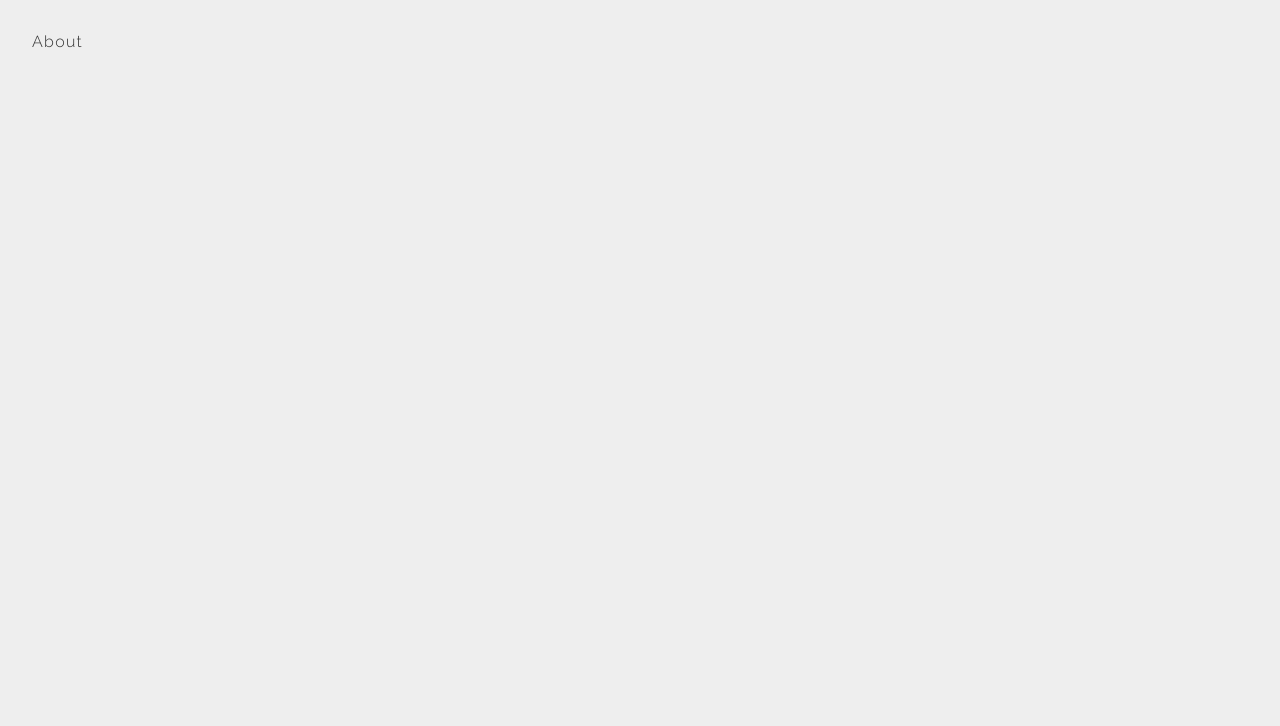
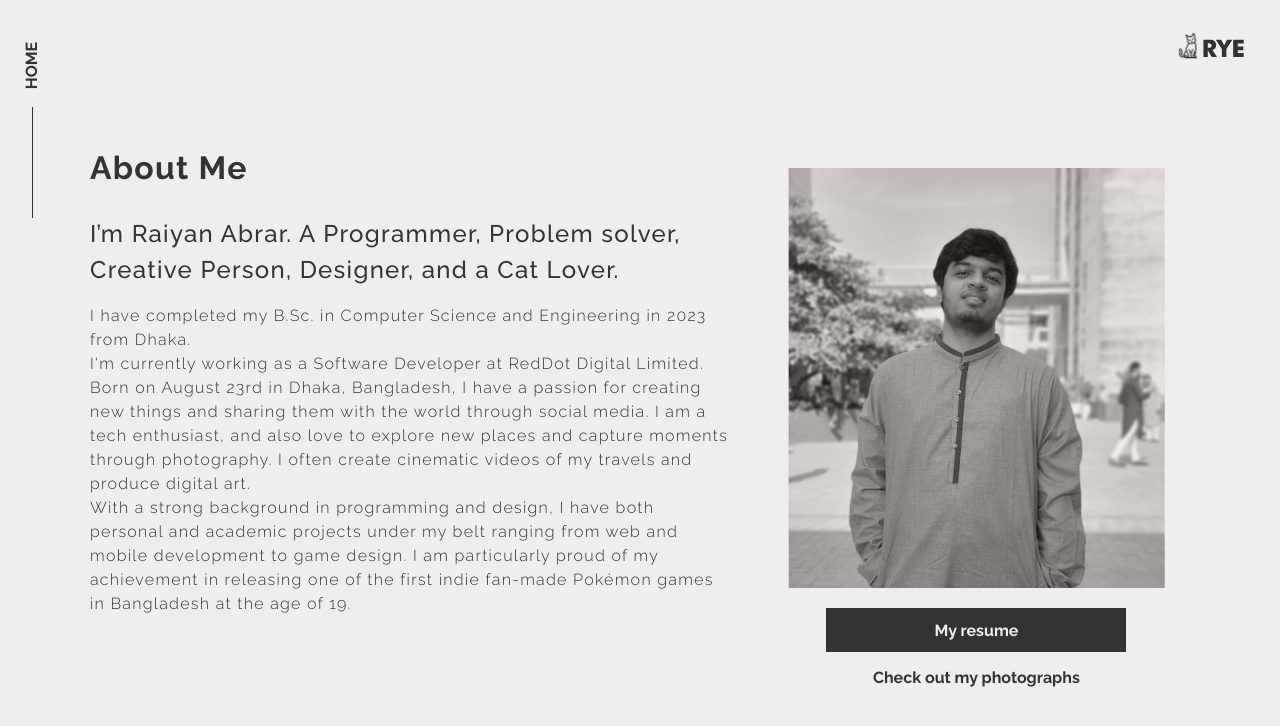
Before and after one commit to darkluminance/portfolio-redesign-nextjs, a Next.js app: page /about in a window 1280 px wide. Shown: the top 726 px of the page. Built offline with nearby package versions, Linux system fonts and the light colour scheme.

Commit message:
Commit 01
Added About Page,
Fixed some overall styles

```diff
--- /dev/null
+++ b/src/app/about.css
@@ -0,0 +1,76 @@
+.aboutTextContent {
+	max-width: 80vw;
+	line-height: 1.5;
+
+	#p1 {
+		font-size: var(--fs-500);
+		font-weight: var(--fw-500);
+		margin-bottom: 1rem;
+	}
+}
+
+.aboutSideContent {
+	margin-bottom: 2rem;
+
+	.aboutMyPic {
+		margin-top: 1.5rem;
+	}
+	.aboutMyPic img {
+		width: 80vw;
+		height: auto;
+	}
+
+	.aboutResume {
+		margin-top: 1rem;
+
+		.aboutResumeBtn {
+			background-color: var(--primary-dark-color);
+			color: var(--primary-color);
+			/* border: 2px solid var(--primary-color); */
+			border-radius: 0;
+			width: 300px;
+			height: 44px;
+			display: flex;
+			align-items: center;
+			justify-content: center;
+			transition: background-color 0.5s ease;
+		}
+		.aboutResumeBtn:hover {
+			background-color: var(--primary-color);
+			color: var(--primary-dark-color);
+			border: 2px solid var(--primary-dark-color);
+		}
+
+		.aboutMyPhotographyBtn {
+			font-weight: var(--fs-700);
+			text-align: center !important;
+		}
+	}
+}
+
+@media (min-width: 60rem) {
+	.aboutPage {
+	}
+	.aboutContainer {
+		display: grid;
+		grid-template-columns: 1.2fr 0.8fr;
+		gap: 2rem;
+		margin: 2rem;
+		max-width: var(--max-width-container);
+	}
+
+	.aboutSideContent {
+		margin: 0 auto;
+	}
+
+	.aboutMyPic img {
+		width: auto !important;
+		height: 420px !important;
+	}
+}
+
+@media (max-width: 60rem) {
+	.aboutResumeBtn {
+		width: 80vw !important;
+	}
+}
--- a/src/app/about/page.js
+++ b/src/app/about/page.js
@@ -1,3 +1,70 @@
+import Topnav from '@/components/Topnav';
+import '../about.css';
+import me from '../../assets/images/me.png';
+import Link from 'next/link';
+import Image from 'next/image';
+
 export default function About() {
-	return <div>About</div>;
+	return (
+		<>
+			<Topnav></Topnav>
+			<div className="page aboutPage flex-center-hor">
+				<div className="aboutContainer">
+					<div className="aboutTextContent">
+						<h1 className="pageHeader">About Me</h1>
+						<p id="p1">
+							I’m Raiyan Abrar. A Programmer, Problem solver, Creative Person,
+							Designer, and a Cat Lover.
+						</p>
+						<p id="p2">
+							I have completed my B.Sc. in Computer Science and Engineering in
+							2023 from Dhaka.
+							<br></br>
+							I'm currently working as a Software Developer at RedDot Digital
+							Limited.
+						</p>
+						<p id="p3">
+							Born on August 23rd in Dhaka, Bangladesh, I have a passion for
+							creating new things and sharing them with the world through social
+							media. I am a tech enthusiast, and also love to explore new places
+							and capture moments through photography. I often create cinematic
+							videos of my travels and produce digital art.
+						</p>
+						<p id="p4">
+							With a strong background in programming and design, I have both
+							personal and academic projects under my belt ranging from web and
+							mobile development to game design. I am particularly proud of my
+							achievement in releasing one of the first indie fan-made Pokémon
+							games in Bangladesh at the age of 19.
+						</p>
+					</div>
+					<div className="aboutSideContent">
+						<div className="aboutMyPic">
+							<Image src={me} alt="" />
+						</div>
+						<div className="aboutResume flex-center-hor">
+							{/* <NavLink to="/resume">
+									</NavLink> */}
+							<Link
+								href="https://drive.google.com/file/d/1VN5PZaeya5kDyGRc_yTqUnxKGyiMlMcI/view?usp=sharing"
+								target="_blank"
+								rel="noreferrer"
+							>
+								<div className="aboutResumeBtn">My resume</div>
+							</Link>
+						</div>
+						<div className="aboutResume">
+							<div className="aboutMyPhotographyBtn">
+								{/* <NavLink to="/resume">
+									</NavLink> */}
+								<Link href="/photography" className="text-link">
+									<span>Check out my photographs</span>
+								</Link>
+							</div>
+						</div>
+					</div>
+				</div>
+			</div>
+		</>
+	);
 }
--- a/src/app/globals.css
+++ b/src/app/globals.css
@@ -4,6 +4,7 @@
 
 :root {
 	--max-width: 1900px;
+	--max-width-container: 1100px;
 	--border-radius: 12px;
 	/* --font-mono: ui-monospace, Menlo, Monaco, 'Cascadia Mono', 'Segoe UI Mono',
 		'Roboto Mono', 'Oxygen Mono', 'Ubuntu Monospace', 'Source Code Pro',
@@ -100,8 +101,9 @@ a {
 	color: inherit;
 	text-decoration: none;
 	font-weight: var(--fw-700);
+	letter-spacing: normal;
 }
-a:hover {
+.text-link:hover {
 	/* opacity: 0.69; */
 	color: var(--accent-color);
 	text-decoration: underline;
@@ -109,6 +111,11 @@ a:hover {
 
 li {
 	list-style: none;
+}
+
+button {
+	border: none;
+	outline: none;
 }
 
 .flex-row {
@@ -133,6 +140,14 @@ li {
 	justify-content: center;
 }
 
+.page {
+	margin-bottom: 2rem;
+}
+
+.pageHeader {
+	margin-bottom: 1.5rem;
+}
+
 /* @media (prefers-color-scheme: dark) {
 	html {
 		color-scheme: dark;
--- /dev/null
+++ b/src/app/photography/page.js
@@ -0,0 +1,3 @@
+export default function Photography() {
+	return <div>Photos</div>;
+}
--- a/src/app/topnav.css
+++ b/src/app/topnav.css
@@ -1,4 +1,5 @@
 .topNav {
+	margin-bottom: 3rem;
 }
 
 .homeLink {
@@ -40,9 +41,9 @@
 		z-index: 999;
 		display: flex;
 		width: 0;
-		/* height: 50vh; */
+		height: 50vh;
 		padding-top: 25vh;
-		/* padding-bottom: 30px; */
+		padding-bottom: 30px;
 		flex-direction: column;
 		justify-content: flex-start;
 		align-items: center;
--- a/src/components/Home.js
+++ b/src/components/Home.js
@@ -3,7 +3,7 @@ import Topbar from './Topbar';
 
 export default function HomePage() {
 	return (
-		<div className="homepage">
+		<div className="page homepage">
 			<main>
 				<Topbar></Topbar>
 				<div className="homeTextcontent">
--- a/src/components/Topnav.js
+++ b/src/components/Topnav.js
@@ -7,7 +7,9 @@ export default function Topnav() {
 		<div className="topNav flex-center-ver">
 			<div className="homeLink flex-row flex-center-ver">
 				<div className="homeItem">
-					<Link href="/">HOME</Link>
+					<Link href="/" className="text-link">
+						HOME
+					</Link>
 				</div>
 				<div className="homeLine"></div>
 			</div>
```
Also changed, not shown: src/app/contact.css (+4 -3 lines), src/app/contact/page.js (+10 -3 lines), src/components/Topbar.js (+9 -3 lines), src/assets/images/me.png (added).
